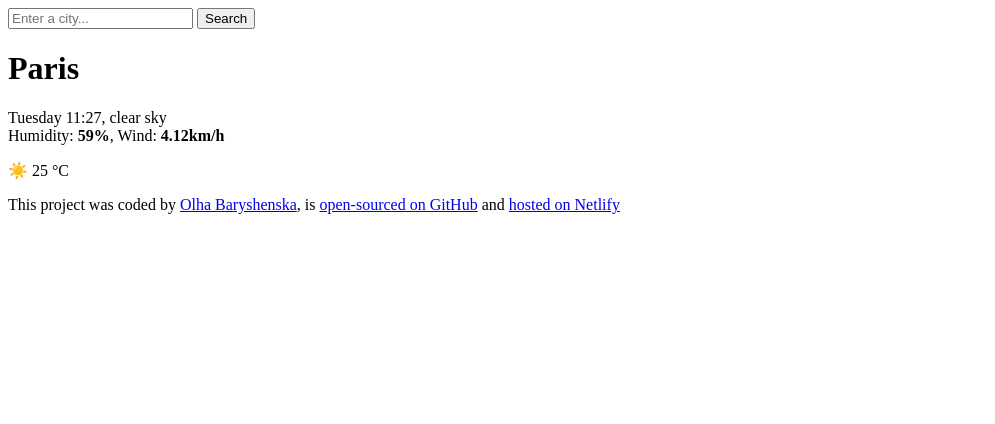
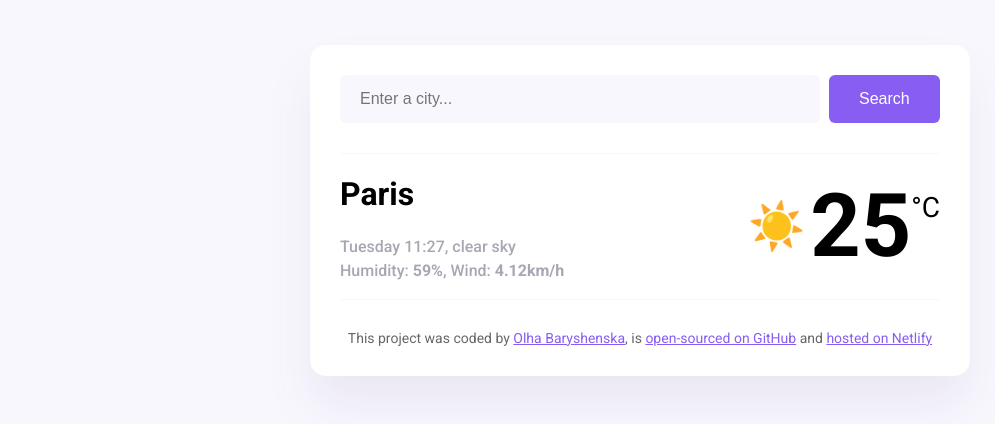
Before and after one commit to Olga16119/meteo-app, a plain HTML site: page index.html in a window 1280 px wide. Shown: the whole page, without its empty margins (0-995 px from the left). Drawn offline with Linux system fonts and the light colour scheme.

Commit message:
added CSS in project

```diff
--- a/index.html
+++ b/index.html
@@ -9,34 +9,54 @@
       href="https://fonts.googleapis.com/css2?family=Roboto:ital,wght@0,100;0,300;0,400;0,500;0,700;0,900;1,100;1,300;1,400;1,500;1,700;1,900&display=swap"
       rel="stylesheet"
     />
+    <link rel="stylesheet" href="src/style.css" />
     <title>Meteo App</title>
   </head>
   <body>
+    <div class="app-container">
       <header>
         <form>
-        <input type="search" placeholder="Enter a city..." required />
-        <input type="submit" value="Search" />
+          <input
+            class="search-input"
+            type="search"
+            placeholder="Enter a city..."
+            required
+          />
+          <input class="submit-input" type="submit" value="Search" />
         </form>
       </header>
       <main>
+        <div class="weather-details">
+          <div>
             <h1>Paris</h1>
-      <p>
+            <p class="weather-description">
               Tuesday 11:27, clear sky
               <br />
               Humidity: <strong>59%</strong>, Wind: <strong> 4.12km/h</strong>
             </p>
-      <p>☀️ 25 °C</p>
+          </div>
+          <div class="temperature-container">
+            <div class="icon">☀️</div>
+            <div class="temperature-degrees">25</div>
+            <div class="units">°C</div>
+          </div>
+        </div>
       </main>
       <footer>
         This project was coded by
-      <a href="https://github.com/Olga16119">Olha Baryshenska</a>, is
-      <a href="https://github.com/Olga16119/meteo-app"
+        <a href="https://github.com/Olga16119" target="_blank"
+          >Olha Baryshenska</a
+        >, is
+        <a href="https://github.com/Olga16119/meteo-app" target="_blank"
           >open-sourced on GitHub</a
         >
         and
-      <a href="https://meteo-shecodes-application.netlify.app/"
+        <a
+          href="https://meteo-shecodes-application.netlify.app/"
+          target="_blank"
           >hosted on Netlify</a
         >
       </footer>
+    </div>
   </body>
 </html>
--- /dev/null
+++ b/src/style.css
@@ -0,0 +1,79 @@
+body {
+  font-family: "Roboto", sans-serif;
+  background-color: #f9f7fe;
+}
+
+header {
+  border-bottom: 1px solid #f9f7fe;
+  padding: 0 0 30px 0;
+}
+
+footer {
+  color: rgba(0, 0, 0, 0.6);
+  font-size: 14px;
+  text-align: center;
+  padding: 30px 0 0 0;
+  border-top: 1px solid #f9f7fe;
+}
+a {
+  color: #885df1;
+}
+.app-container {
+  max-width: 600px;
+  margin: 45px auto;
+  padding: 30px;
+  background-color: #fff;
+  border-radius: 16px;
+  box-shadow: 0 30px 50px rgba(65, 50, 100, 0.08);
+}
+
+.search-input {
+  width: 80%;
+  font-size: 16px;
+  padding: 15px 20px;
+  background-color: #f9f7fe;
+  border: none;
+  border-radius: 6px;
+}
+
+.submit-input {
+  font-size: 16px;
+  margin-left: 5px;
+  padding: 15px 30px;
+  color: #fff;
+  background-color: #885df1;
+  border: none;
+  border-radius: 6px;
+}
+
+.weather-details {
+  display: flex;
+  justify-content: space-between;
+}
+.weather-description {
+  font-size: 16px;
+  font-weight: 500;
+  line-height: 24px;
+  color: rgba(39, 33, 66, 0.4);
+}
+
+.temperature-container {
+  display: flex;
+  align-items: center;
+}
+
+.icon {
+  font-size: 46px;
+  margin-right: 5px;
+}
+
+.temperature-degrees {
+  font-size: 88px;
+  font-weight: 600;
+  line-height: 88px;
+}
+
+.units {
+  font-size: 28px;
+  margin-bottom: 38px;
+}
```
Lines whose indentation alone changed are shown as unchanged.
